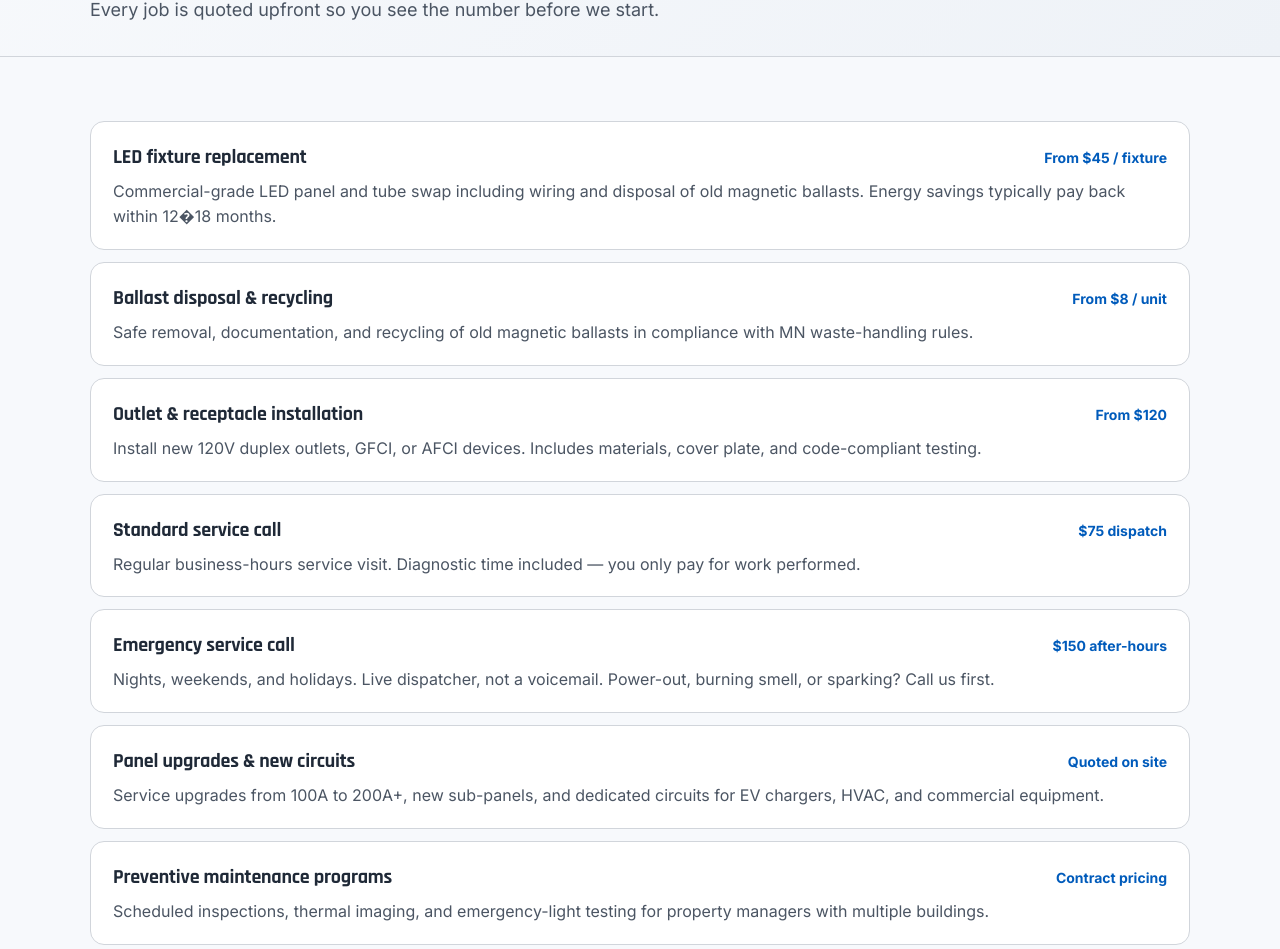
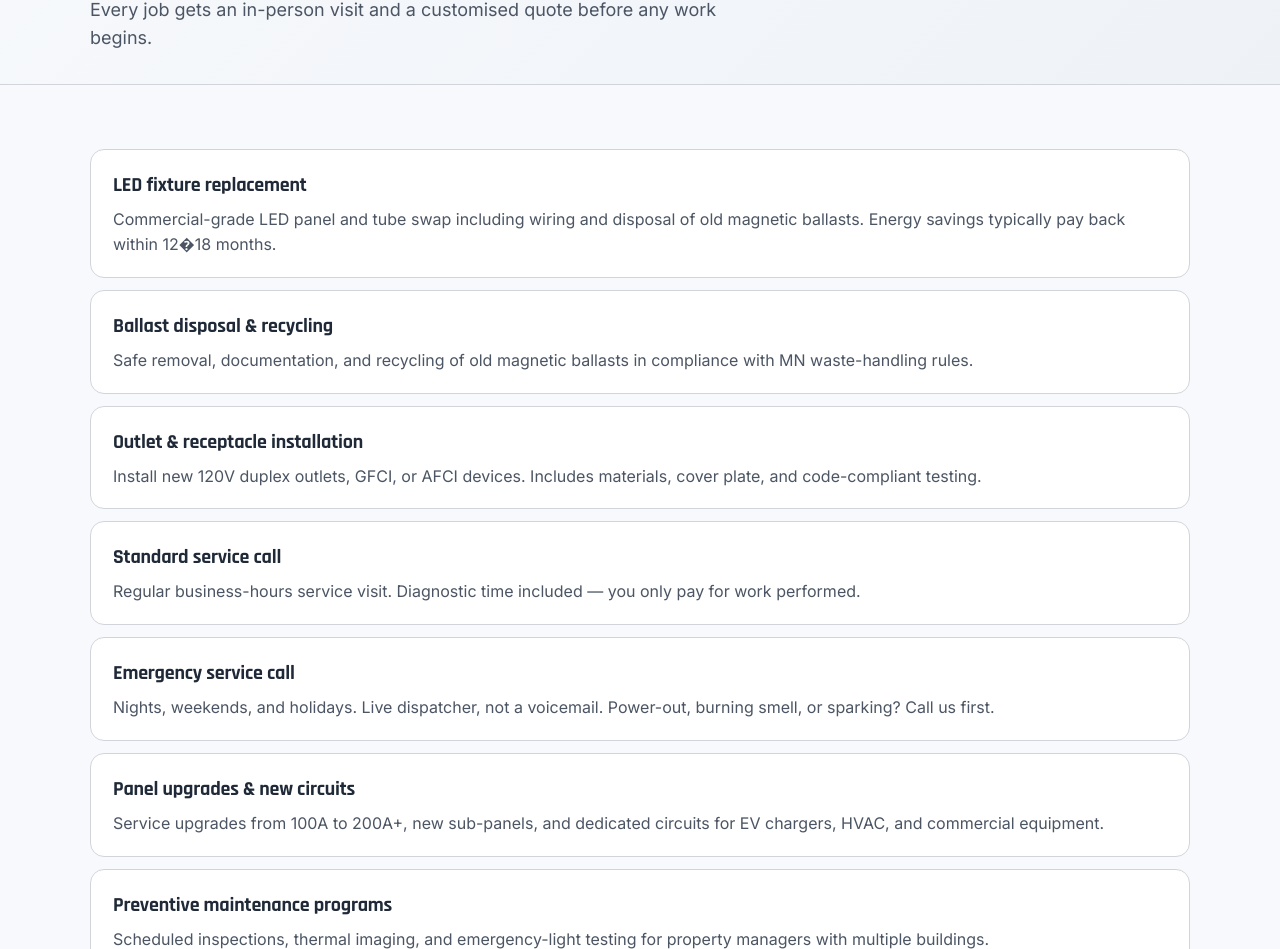
Before and after one commit to anthonypwalz-ui/public-site, a website: page services/index.html in a window 1280 px wide. Shown: the part 344-1293 px from the top of the page. Drawn offline with Linux system fonts and the light colour scheme.

Commit message:
save point

```diff
--- a/services/index.html
+++ b/services/index.html
@@ -33,8 +33,8 @@
   <section class="page-hero">
     <div class="wrap">
       <p class="eyebrow">Services</p>
-      <h1>Flat-rate electrical work you can count on.</h1>
-      <p class="lede">Every job is quoted upfront so you see the number before we start.</p>
+      <h1>Professional electrical work, tailored to your project.</h1>
+      <p class="lede">Every job gets an in-person visit and a customised quote before any work begins.</p>
     </div>
   </section>
 
@@ -44,7 +44,6 @@
         <article class="svc-detail">
           <header>
             <h2>LED fixture replacement</h2>
-            <span class="price">From $45 / fixture</span>
           </header>
           <p>Commercial-grade LED panel and tube swap including wiring and disposal of old magnetic ballasts. Energy savings typically pay back within 12�18 months.</p>
         </article>
@@ -52,7 +51,6 @@
         <article class="svc-detail">
           <header>
             <h2>Ballast disposal &amp; recycling</h2>
-            <span class="price">From $8 / unit</span>
           </header>
           <p>Safe removal, documentation, and recycling of old magnetic ballasts in compliance with MN waste-handling rules.</p>
         </article>
@@ -60,7 +58,6 @@
         <article class="svc-detail">
           <header>
             <h2>Outlet &amp; receptacle installation</h2>
-            <span class="price">From $120</span>
           </header>
           <p>Install new 120V duplex outlets, GFCI, or AFCI devices. Includes materials, cover plate, and code-compliant testing.</p>
         </article>
@@ -68,7 +65,6 @@
         <article class="svc-detail">
           <header>
             <h2>Standard service call</h2>
-            <span class="price">$75 dispatch</span>
           </header>
           <p>Regular business-hours service visit. Diagnostic time included — you only pay for work performed.</p>
         </article>
@@ -76,7 +72,6 @@
         <article class="svc-detail">
           <header>
             <h2>Emergency service call</h2>
-            <span class="price">$150 after-hours</span>
           </header>
           <p>Nights, weekends, and holidays. Live dispatcher, not a voicemail. Power-out, burning smell, or sparking? Call us first.</p>
         </article>
@@ -84,7 +79,6 @@
         <article class="svc-detail">
           <header>
             <h2>Panel upgrades &amp; new circuits</h2>
-            <span class="price">Quoted on site</span>
           </header>
           <p>Service upgrades from 100A to 200A+, new sub-panels, and dedicated circuits for EV chargers, HVAC, and commercial equipment.</p>
         </article>
@@ -92,7 +86,6 @@
         <article class="svc-detail">
           <header>
             <h2>Preventive maintenance programs</h2>
-            <span class="price">Contract pricing</span>
           </header>
           <p>Scheduled inspections, thermal imaging, and emergency-light testing for property managers with multiple buildings.</p>
         </article>
```
Also changed, not shown: index.html (+2 -6 lines).
